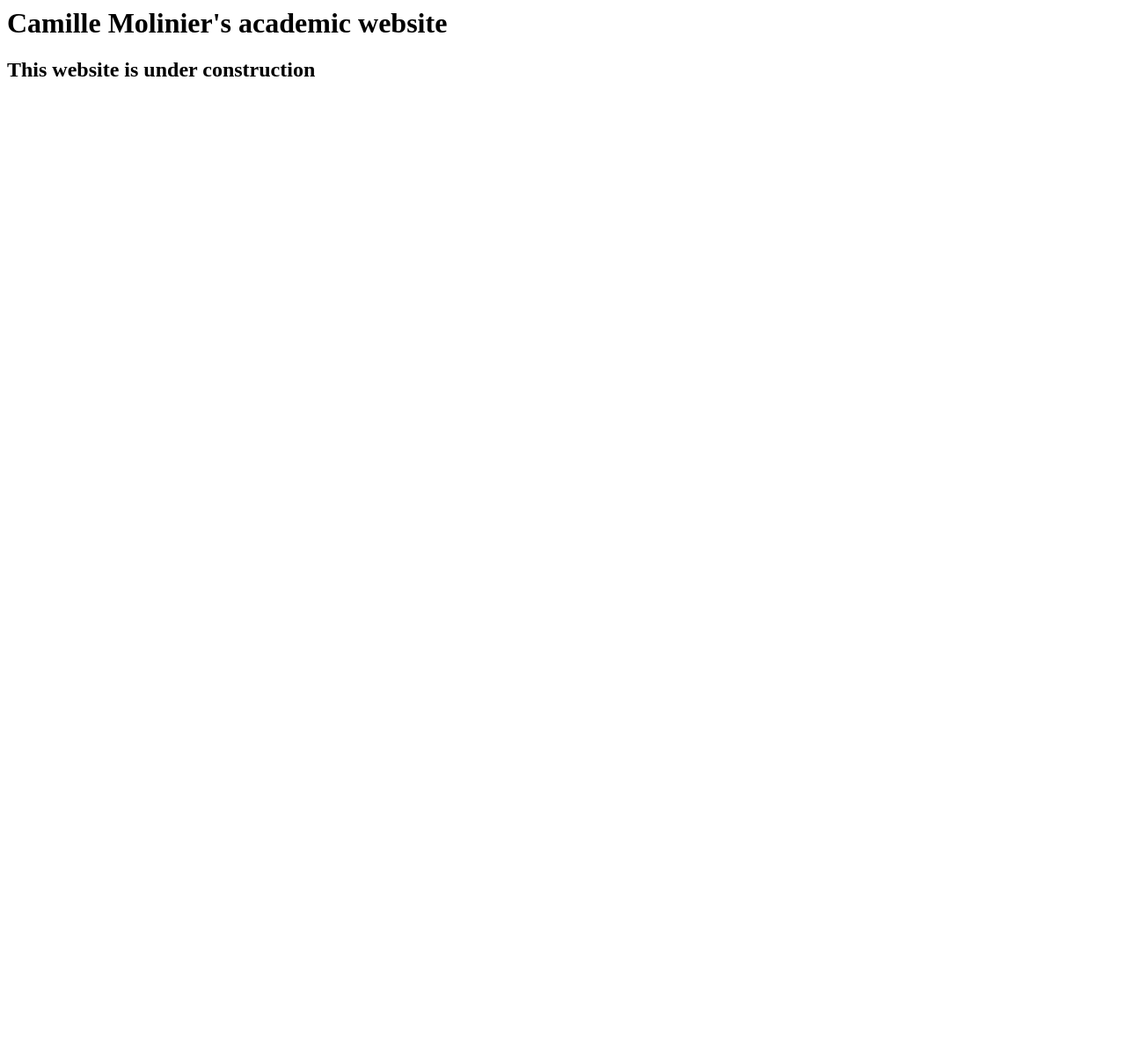
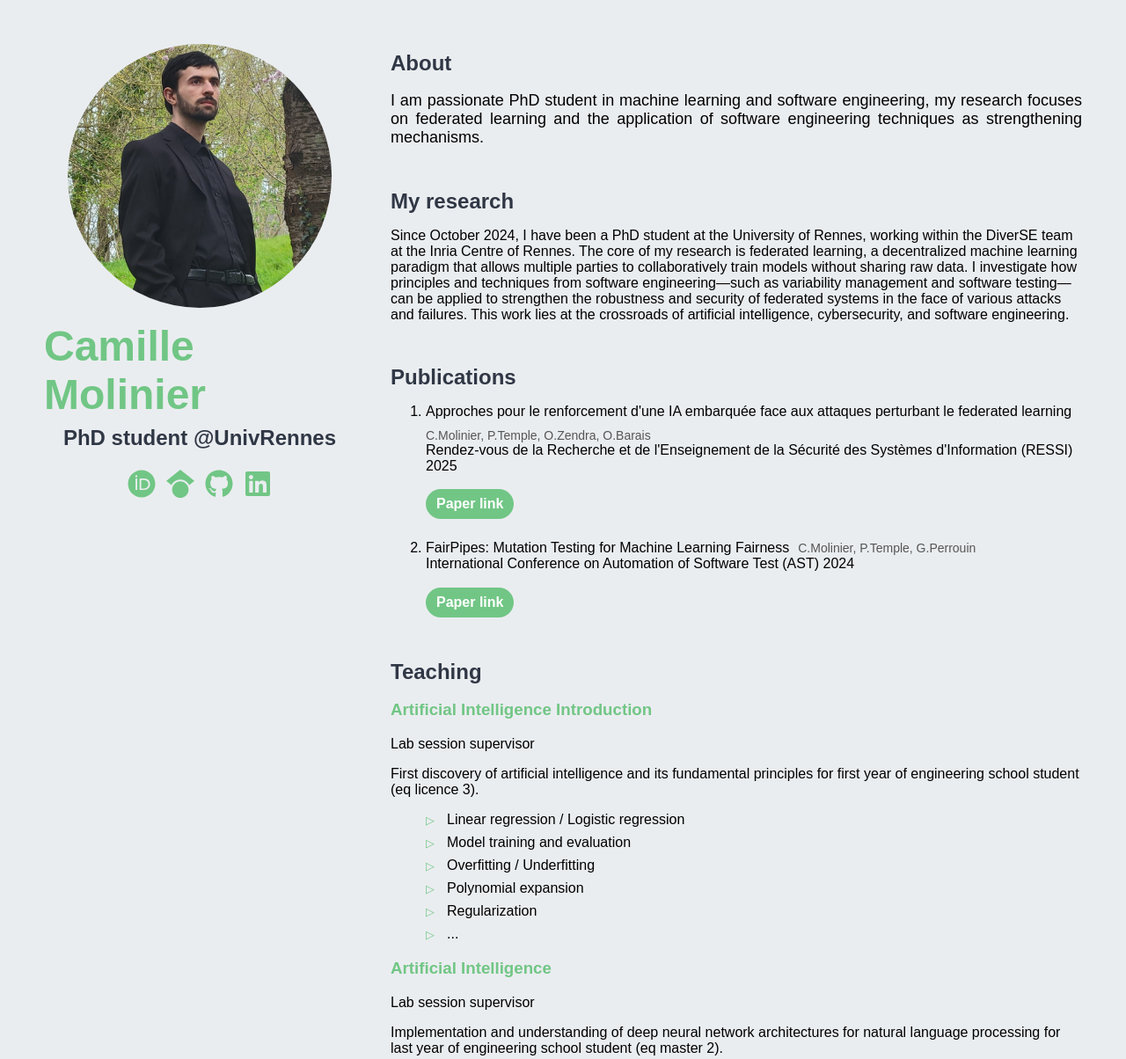
Before and after one commit to cmolinier-phd/website, a plain HTML site: page index.html in a window 1280 px wide. Shown: the top 1204 px of the page at 88% size. Before the commit the page ends 800 px from the top, so only its background shows below. Drawn offline with Linux system fonts and the light colour scheme.

Commit message:
rush website plain html

```diff
--- a/index.html
+++ b/index.html
@@ -1,3 +1,113 @@
-<h1>Camille Molinier's academic website</h1>
+<!DOCTYPE html>
+<html lang="fr">
+<head>
+  <meta charset="UTF-8" />
+  <meta name="viewport" content="width=device-width, initial-scale=1.0" />
+  <title>Profil PhD</title>
+  <link rel="stylesheet" href="style.css" />
+</head>
+<body>
+    <div class="container">
+        <div class="profile">
+            <div class="photo">
+                <img src="./assets/images/me.jpg" alt="Photo de profil" onerror="this.style.border='3px solid red'" />
+            </div>
+            <h1 style="color: #71C685;">Camille Molinier</h1>
+            <h2 style="color: #303745;">PhD student @UnivRennes</h2>
 
-<h2>This website is under construction</h2>
+            <div class="buttons">
+                <a href="https://orcid.org/0009-0009-8822-2209" class="icon-button">
+                    <img src="assets/images/orcid.svg" alt="ORCID" />
+                </a>
+                <a href="https://scholar.google.com/citations?user=8-K571AAAAAJ&hl=fr&oi=ao" class="icon-button" target="_blank">
+                    <img src="assets/images/google-scholar.svg" alt="scholar" />
+                </a>
+                <a href="https://github.com/cmolinier-phd" class="icon-button" target="_blank">
+                    <img src="assets/images/github.svg" alt="github" />
+                </a>
+                <a href="https://www.linkedin.com/in/camille-molinier/" class="icon-button" target="_blank">
+                    <img src="assets/images/linkedin.svg" alt="linkedin" />
+                </a>
+            </div>
+        </div>
+
+        <div class="sections">
+            <div class="about">
+                <h2>About</h2>
+                <p>I am passionate PhD student in machine learning and software engineering, my research focuses on federated learning and the application of software engineering techniques as strengthening mechanisms.</p>
+            </div>
+            <div class="research">
+                <h2 style="margin-top: 20pt;">My research</h2>
+                <p>Since October 2024, I have been a PhD student at the University of Rennes, working within the DiverSE team at the Inria Centre of Rennes.
+
+                    The core of my research is federated learning, a decentralized machine learning paradigm that allows multiple parties to collaboratively train models without sharing raw data. I investigate how principles and techniques from software engineering—such as variability management and software testing—can be applied to strengthen the robustness and security of federated systems in the face of various attacks and failures.
+
+                    This work lies at the crossroads of artificial intelligence, cybersecurity, and software engineering.</p>
+            </div>
+            <div class="publications">
+                <h2>Publications</h2>
+                <ol class="publication-list">
+                    <li class="publication">
+                        <div class="publication-header">
+                        <span class="publication-title">
+                            Approches pour le renforcement d'une IA embarquée face aux attaques perturbant le federated learning
+                        </span>
+                        <span class="publication-authors small-text">
+                            C.Molinier, P.Temple, O.Zendra, O.Barais
+                        </span>
+                        </div>
+                        <p class="publication-item">
+                        Rendez-vous de la Recherche et de l'Enseignement de la Sécurité des Systèmes d'Information (RESSI) 2025
+                        </p>
+                        <a class="publication-button" href="https://hal.science/hal-05004582v1">Paper link</a>
+                    </li>
+
+                    <li class="publication">
+                        <div class="publication-header">
+                        <span class="publication-title">
+                            FairPipes: Mutation Testing for Machine Learning Fairness
+                        </span>
+                        <span class="publication-authors small-text">
+                            C.Molinier, P.Temple, G.Perrouin
+                        </span>
+                        </div>
+                        <p class="publication-item">
+                            International Conference on Automation of Software Test (AST) 2024
+                        </p>
+                        <a class="publication-button" href="https://www.computer.org/csdl/proceedings-article/ast/2024/10769408/22f0mFGnmus">Paper link</a>
+                    </li>
+                </ol>
+            </div>
+            <div class="teaching">
+                <h2>Teaching</h2>
+                <div class ="course">
+                    <h3>Artificial Intelligence Introduction</h3>
+                    <p> Lab session supervisor</p>
+                    <p>First discovery of artificial intelligence and its fundamental principles for first year of engineering school student (eq licence 3).</p>
+                    <ul class="custom-bullets">
+                        <li>Linear regression / Logistic regression</li>
+                        <li>Model training and evaluation</li>
+                        <li>Overfitting / Underfitting</li>
+                        <li>Polynomial expansion</li>
+                        <li>Regularization</li>
+                        <li>...</li>
+                      </ul>
+                </div>
+
+                <div class ="course">
+                    <h3>Artificial Intelligence</h3>
+                    <p> Lab session supervisor</p>
+                    <p>Implementation and understanding of deep neural network architectures for natural language processing for last year of engineering school student (eq master 2).</p>
+                    <ul class="custom-bullets">
+                        <li>Deep neural networks</li>
+                        <li>Recurrent neural networks</li>
+                        <li>Transformers</li>
+                      </ul>
+                </div>
+            </div>
+      </div>
+
+    </div>
+  </body>
+
+</html>
--- /dev/null
+++ b/style.css
@@ -0,0 +1,143 @@
+body {
+    font-family: sans-serif;
+    margin: 0;
+    background-color: #EAEDF0;
+    /* Ne mets pas display:flex ici, ça casse la structure de la page */
+  }
+
+  .container {
+    display: flex;
+    gap: 40px; /* espace entre .profile et .sections */
+    align-items: flex-start;
+    padding: 50px;
+  }
+
+  .profile {
+    width: 30%;
+    justify-items: center;
+  }
+
+  .photo {
+    width: 300px;
+    height: 300px;
+    margin: 0 auto 1rem;
+    border-radius: 50%;
+    overflow: hidden;
+  }
+
+  .photo img {
+    width: 100%;
+    height: 100%;
+    object-fit: cover;
+  }
+
+  h1 {
+    margin: 0.5rem 0 0;
+    font-size: 3rem;
+  }
+
+  h2 {
+    margin: 0.5rem 0 1rem;
+    font-size: 1.5rem;
+    color: #303745;
+  }
+
+  h3 {
+    color: #71C685;;
+    font-weight: bold;
+  }
+
+  .buttons {
+    font-size: 0; /* supprime l’espace blanc entre les boutons */
+  }
+
+  .icon-button img {
+    width: 32px;
+    height: 32px;
+    padding: 6px;
+    border-radius: 8px;
+  }
+
+  .sections {
+    flex: 1;
+    max-width: 1200px;
+  }
+
+  .about {
+    font-size: large;
+    text-align: justify;
+    margin-bottom: 3rem;
+  }
+
+  .research {
+    margin-bottom: 3rem;
+  }
+
+  .publications {
+
+    margin-bottom: 3rem;
+  }
+
+  .publication {
+    margin-bottom: 1.5rem;
+  }
+
+  .publication-header {
+    display: flex;
+    align-items: baseline;
+    gap: 10px;
+    flex-wrap: wrap;
+    margin-bottom: 0pt;
+  }
+
+  .publication-title {
+    font-size: 1rem;
+  }
+
+  .publication-authors {
+    font-size: 0.875rem;
+    color: #555;
+    white-space: nowrap;
+  }
+
+  .publication-item {
+    margin-top: 0pt;
+  }
+
+  .publication-button {
+    margin-top: 1pt;
+    background-color: #71C685;
+    color: white;
+    border: none;
+    border-radius: 20px;
+    padding: 8px 12px;
+    text-decoration: none;
+    font-weight: bold;
+    display: inline-block;
+  }
+
+  /* Supprimer tous les effets au survol */
+  .publication-button:hover,
+  .publication-button:focus,
+  .publication-button:active {
+    background-color: #71C685;
+    color: white;
+    text-decoration: none;
+    box-shadow: none;
+  }
+
+  .custom-bullets li {
+    list-style: none;
+    position: relative;
+    padding-left: 1.5em;
+    margin-bottom: 0.5rem;
+  }
+
+  .custom-bullets li::before {
+    content: "▷"; /* Triangle pointant vers la droite */
+    position: absolute;
+    left: 0;
+    color: #71C685;
+    font-size: 0.8em;
+    top: 0.15em;
+  }
```
Also changed, not shown: assets/images/cnrs.png (added), assets/images/github.svg (added), assets/images/google-scholar.svg (added), assets/images/inria.png (added), assets/images/irisa.png (added), assets/images/linkedin.svg (added), assets/images/me.jpg (added), assets/images/orcid.svg (added), assets/images/univ-rennes.jpg (added).
